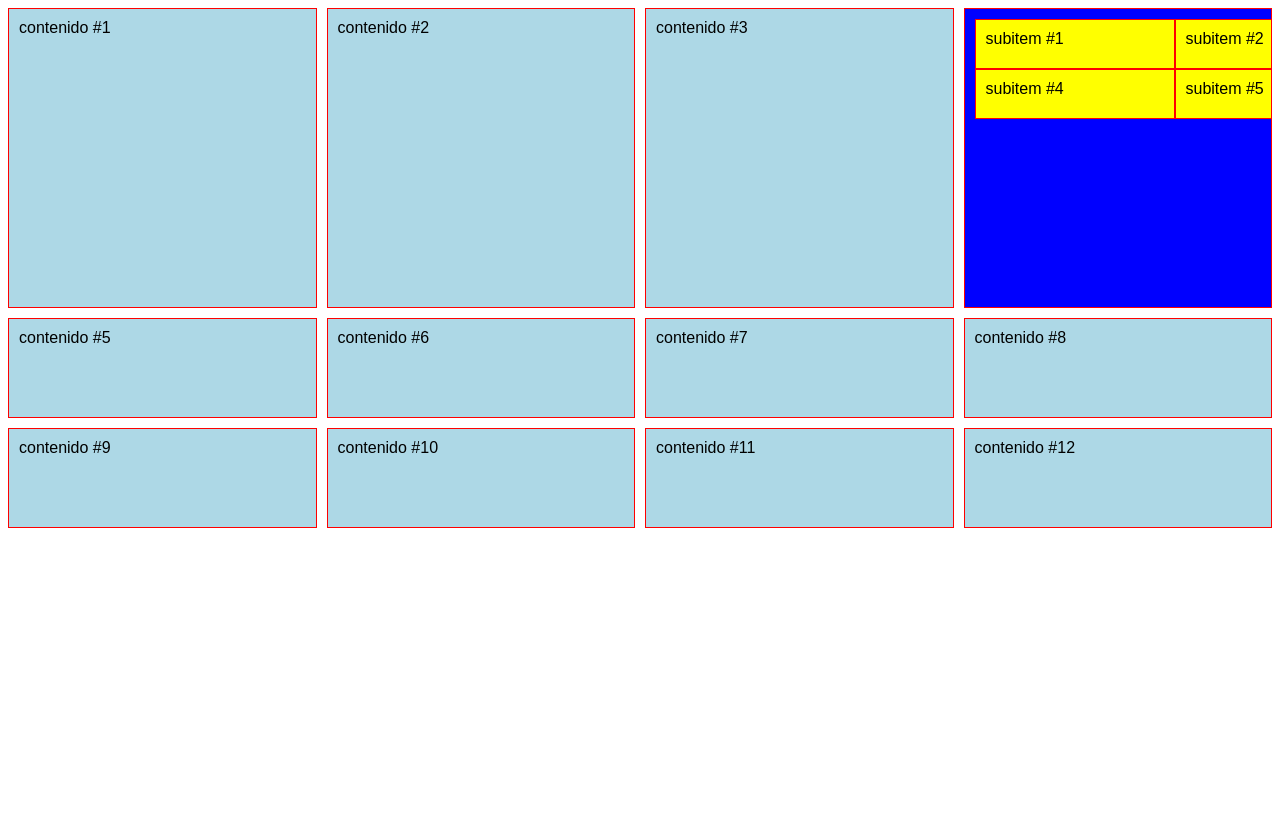
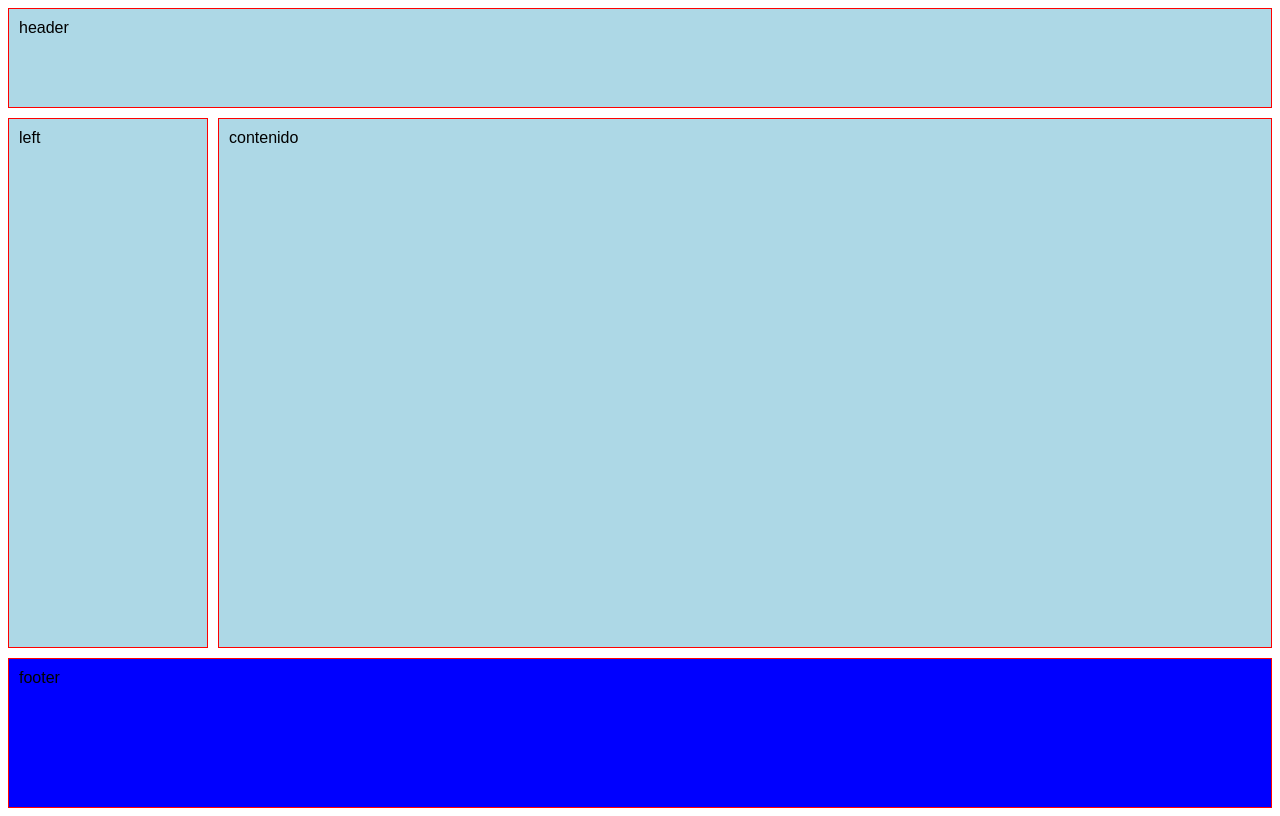
Before and after one commit to jibarradelgado/css-gridlayout, a plain HTML site: page index.html in a window 1280 px wide. Drawn offline with Linux system fonts and the light colour scheme.

Commit message:
grid areas

```diff
--- a/index.html
+++ b/index.html
@@ -15,10 +15,14 @@
       /* unidad de medida: fr */
       /* grid-template: 300px 100px 100px / repeat(4, 1fr); */
       /* grid-template: 300px 100px 100px / repeat(4, minmax(200px, 1fr)); */
-      grid-template: 300px 100px 100px / minmax(200px, 1fr) 1fr 1fr 1fr;
+      grid-template: 100px 1fr 150px / 200px 1fr;
       /* column-gap: 30px;
       row-gap: 30px; */
       gap: 10px;
+      height: 100vh;
+      grid-template-areas: "header header"
+                           "left contenido"
+                           "footer footer";
     }
     .item {
       background: lightblue;
@@ -36,28 +40,26 @@
     .item .item {
       background: yellow;
     }
+    .header {
+      grid-area: header;
+    }
+    .left {
+      grid-area: left;
+    }
+    .contenido {
+      grid-area: contenido;
+    }
+    .footer {
+      grid-area: footer;
+    }
   </style>
 </head>
 <body>
   <section class="container">
-    <div class="item">contenido #1</div>
-    <div class="item">contenido #2</div>
-    <div class="item">contenido #3</div>
-    <div class="item">
-      <div class="item">subitem #1</div>
-      <div class="item">subitem #2</div>
-      <div class="item">subitem #3</div>
-      <div class="item">subitem #4</div>
-      <div class="item">subitem #5</div>
-    </div>
-    <div class="item">contenido #5</div>
-    <div class="item">contenido #6</div>
-    <div class="item">contenido #7</div>
-    <div class="item">contenido #8</div>
-    <div class="item">contenido #9</div>
-    <div class="item">contenido #10</div>
-    <div class="item">contenido #11</div>
-    <div class="item">contenido #12</div>
+    <div class="item header">header</div>
+    <div class="item left">left</div>
+    <div class="item contenido">contenido</div>
+    <div class="item footer">footer</div>
   </section>
 </body>
 </html>
```
